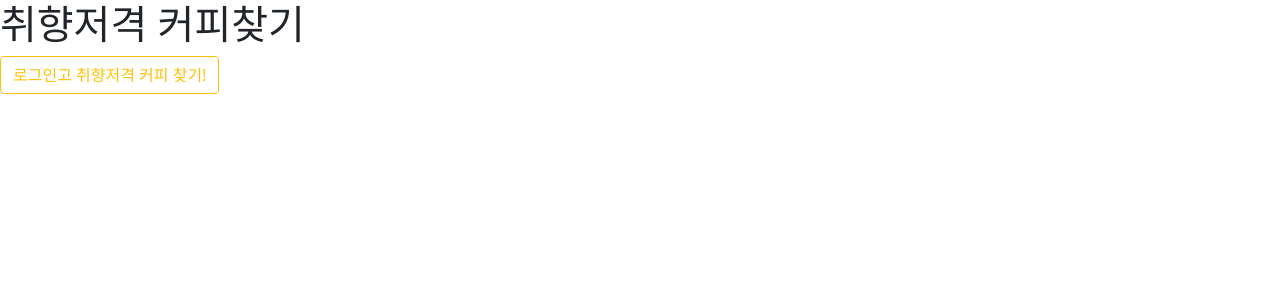
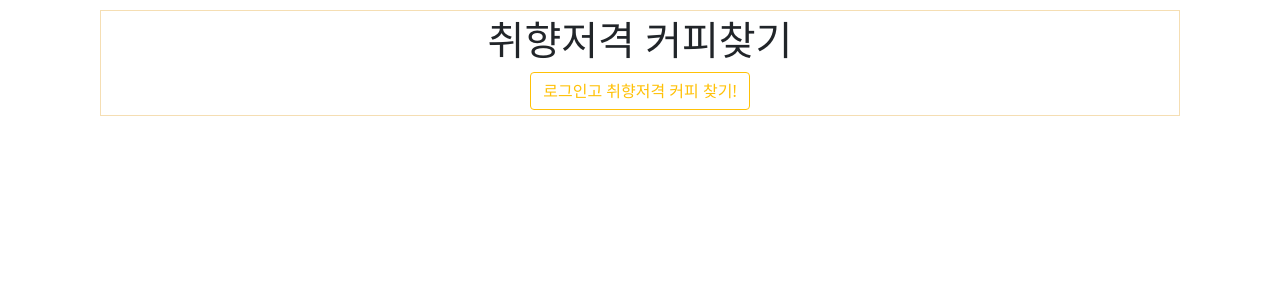
Before and after one commit to unchaptered/coffee-selector, a Python web app: template templates/pages/index.html in a window 1280 px wide. Shown: the top 300 px of the page. Run offline with Jinja, Linux system fonts and the light colour scheme; the template is opened without the code that fills it, so the values that code supplies are empty; some libraries are stand-ins or nearby versions; grey boxes are pictures that could not be loaded.

Commit message:
modify css

```diff
--- a/static/css/pages/select.css
+++ b/static/css/pages/select.css
@@ -1,12 +1,12 @@
 * {
     font-family: 'Jua', sans-serif;
     text-align: center;
+    align-content: center;
 }
 
 .title {
     background-color: antiquewhite;
     background-size: 100%;
-
 }
 
 .button {
@@ -31,7 +31,7 @@
     margin: 10px auto 10px auto;
 }
 
-    .form-select{
+.form-select {
     width: 40%;
     margin: auto;
 }
--- a/templates/pages/index.html
+++ b/templates/pages/index.html
@@ -27,6 +27,7 @@
 
 <body>
 {% block content %}
+    <link href="../../static/css/pages/index.css" rel="stylesheet" type="text/css" />
 <div class="wrap">
     <div class="image" style="background-image: url('https://qwertytimes.com/wp-content/uploads/2022/02/%E1%84%82%E1%85%A6%E1%84%89%E1%85%B3%E1%84%91%E1%85%B3%E1%84%85%E1%85%A6%E1%84%89%E1%85%A9%E1%84%8F%E1%85%A2%E1%86%B8%E1%84%89%E1%85%B2%E1%86%AF%E1%84%8E%E1%85%AE%E1%84%8E%E1%85%A5%E1%86%AB4-1024x674.png');"></div>
     <div class="text">
```
Lines whose indentation alone changed are shown as unchanged.
